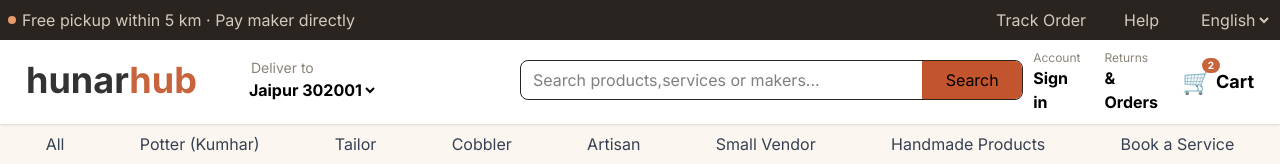
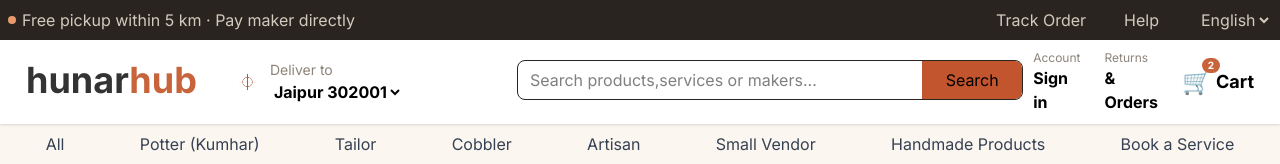
Before and after one commit to Dhruvsharma-DSAS/HunarHub, a React (Vite) app: page /signin in a window 1280 px wide. Shown: the top 164 px of the page. Built offline with nearby package versions, Linux system fonts and the light colour scheme.

Commit message:
Fix react-router import in SignInSignUp to fix Vercel build

```diff
--- a/src/Component/Navbar.jsx
+++ b/src/Component/Navbar.jsx
@@ -1,6 +1,6 @@
 import React from "react";
 import { Link } from "react-router-dom";
-import crossplane from "../../../Image/crossplane.png";
+import crossplane from "../../Image/crossplane.png";
 
 const place = ["Jaipur 302001", "Pune"];
 
@@ -14,11 +14,10 @@ const Navbar = () => {
           <span className="text-[#333333]">hunar</span>
           <span className="text-[#C8643C]">hub</span>
         </Link>
-        <div className="flex">
-
-
-          <div className="ml-[30px] p-2">
-            <p className="text-[#8C8479] text-sm pl-1.5">Deliver to</p>
+        <div className="flex items-center ml-[10px] p-2">
+          <img src={crossplane} alt="location" className="w-[45px] h-[45px] object-contain" />
+          <div>
+            <p className="text-[#8C8479] text-sm">Deliver to</p>
             <select
               id="place"
               name="place"
--- a/src/Component/SignInSignUp.jsx
+++ b/src/Component/SignInSignUp.jsx
@@ -1,5 +1,5 @@
 import React, { useState } from "react";
-import { Link } from "react-router";
+import { Link } from "react-router-dom";
 
 const SignInSignUp = () => {
   const [isSignIn, setIsSignIn] = useState(true);
```
Also changed, not shown: 1 other file (tests, documents, lock files or other folders).
